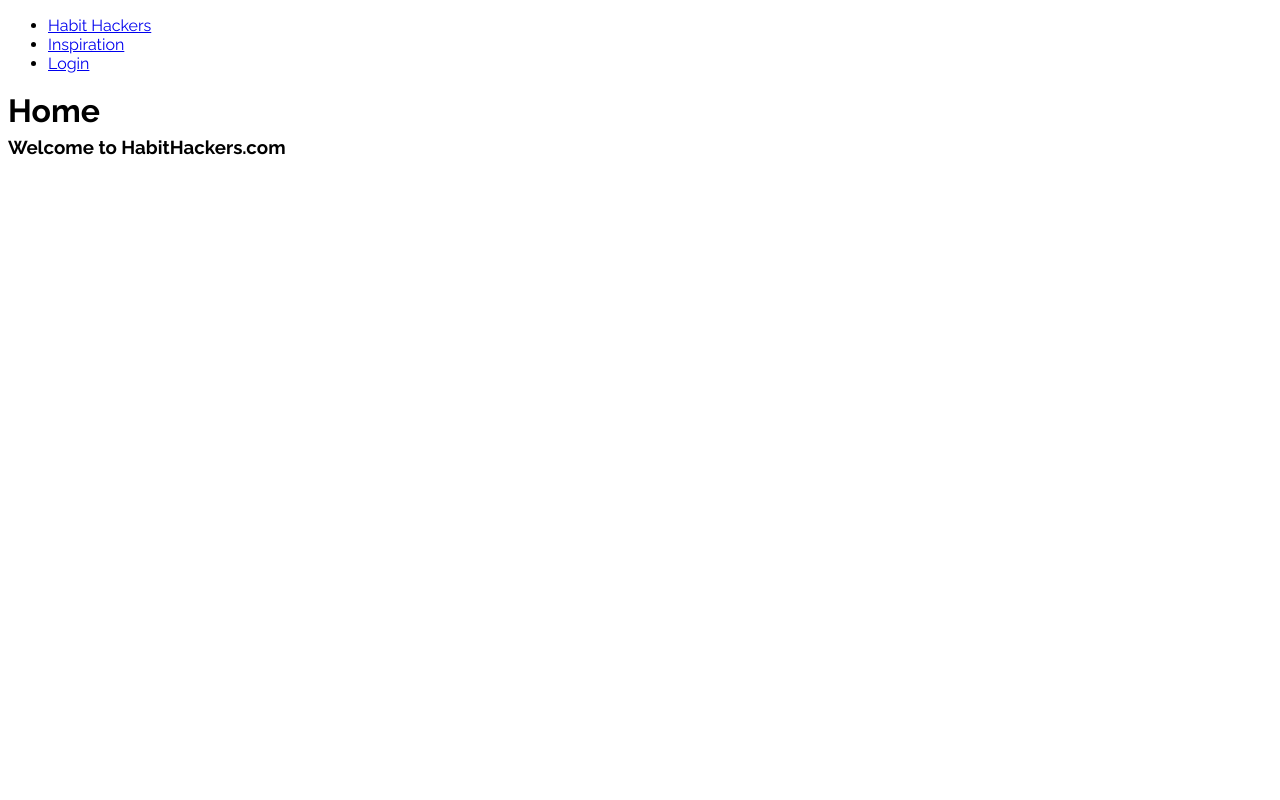
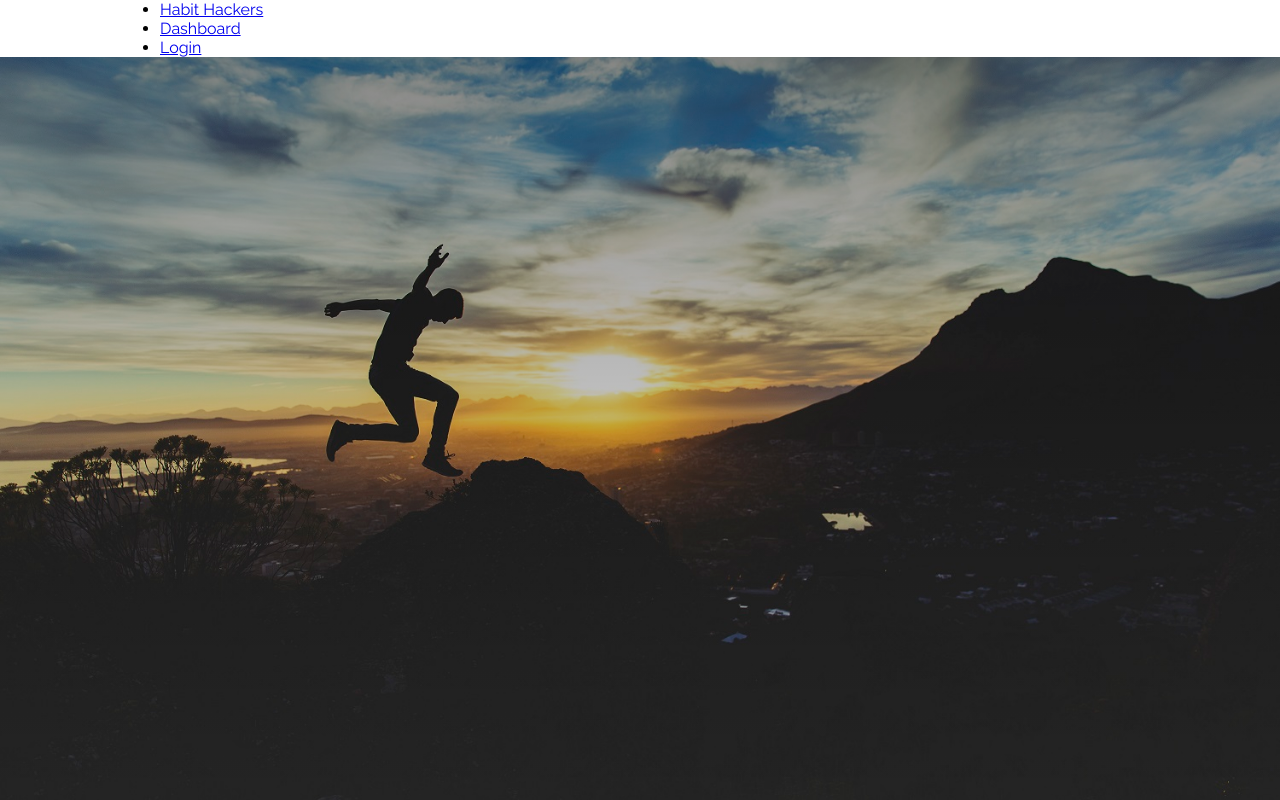
Before and after one commit to atmortensen/habit-hackers, a React app: page / in a window 1280 px wide. Built offline with nearby package versions, Linux system fonts and the light colour scheme; what auth0-lock would draw is missing.

Commit message:
Menu and cover css

```diff
--- /dev/null
+++ b/src/components/menu.js
@@ -0,0 +1,24 @@
+import React, {Component} from 'react'
+import {Link} from 'react-router-dom'
+import auth from '../helpers/auth0'
+import '../css/menu.css'
+
+function LoginDashboard(){
+  return auth.loggedIn() ?
+    <Link to="#" onClick={auth.logout}>Logout</Link> :
+    <Link to="#" onClick={auth.login}>Login</Link>
+}
+
+export default class Layout extends Component {
+  render() {
+    return (
+      <div className="menu-container">
+        <ul className="menu container">
+          <li><Link to="/">Habit Hackers</Link></li>
+          <li><Link to="/dashboard">Dashboard</Link></li>
+          <li><LoginDashboard /></li>
+        </ul>
+      </div>
+    )
+  }
+}
--- a/src/components/modal.js
+++ b/src/components/modal.js
@@ -15,14 +15,12 @@ export default class Modal extends Component {
 		this.openModal = this.openModal.bind(this)
 	}
 
-	closeModal(fromProp){
+	closeModal(){
 		this.setState({
 			opacity: 0,
 			pointerEvents: 'none',
 			marginTop: '-50px'
 		})
-		if(!fromProp)
-			this.props.hideModal()
 	}
 
 	openModal(){
@@ -33,11 +31,15 @@ export default class Modal extends Component {
 		})
 	}
 
+	// changeStateToClose(){
+
+	// }
+
 	componentWillReceiveProps(newProps) {
 		if(newProps.display){
 			this.openModal()
 		} else {
-			this.closeModal(true)
+			this.closeModal()
 		}
 	}
 
@@ -56,7 +58,7 @@ export default class Modal extends Component {
 					}}>
 					<div
 						className="close"
-						onClick={this.closeModal}>
+						onClick={this.props.changeState}>
 						x
 					</div>
 					{this.props.children}
--- a/src/css/main.css
+++ b/src/css/main.css
@@ -1,8 +1,16 @@
-html {
+html, body {
 	font-family: 'Raleway', sans-serif;
+	margin: 0;
+	padding: 0;
+	box-sizing: border-box;
 }
 
 h1, h2, h3, p {
 	margin: 0;
 	line-height: 140%;
 }
+
+.container {
+	width: 1000px;
+	margin: auto;
+}
--- /dev/null
+++ b/src/css/menu.css
@@ -0,0 +1,6 @@
+.menu-container {
+	margin: 0;
+	width: 100%;
+	background: #FFF;
+	position: fixed;
+}
--- a/src/helpers/auth0.js
+++ b/src/helpers/auth0.js
@@ -64,9 +64,9 @@ export class Auth0 extends Component {
 
   logout() {
     // Clear user token and profile data from local storage
+    window.location.replace('/')
     localStorage.removeItem('id_token')
     localStorage.removeItem('profile')
-    window.location.replace('/')
   }
 
   render(){
--- a/src/layout.js
+++ b/src/layout.js
@@ -1,23 +1,12 @@
 import React, {Component} from 'react'
-import {Link} from 'react-router-dom'
-import auth from './helpers/auth0'
+import Menu from './components/menu'
 import './css/main.css'
-
-function LoginDashboard(){
-  return auth.loggedIn() ?
-    <Link to="/dashboard">Dashboard</Link> :
-    <Link to="#" onClick={auth.login.bind(this)}>Login</Link>
-}
 
 export default class Layout extends Component {
   render() {
     return (
       <div>
-        <ul>
-          <li><Link to="/">Habit Hackers</Link></li>
-          <li><Link to="/inspiration">Inspiration</Link></li>
-          <li><LoginDashboard /></li>
-        </ul>
+        <Menu />
         {this.props.children}
       </div>
     )
--- /dev/null
+++ b/src/views/home/cover.js
@@ -0,0 +1,11 @@
+import React, {Component} from 'react'
+
+export default class Cover extends Component {
+  render() {
+    return (
+      <div
+      	className="cover">
+      </div>
+    )
+  }
+}
--- /dev/null
+++ b/src/views/home/home.css
@@ -0,0 +1,12 @@
+.cover {
+	background:
+		linear-gradient(
+      rgba(0, 0, 0, .5),
+      rgba(0, 0, 0, 0)
+    ),
+		url('../../../public/assets/cover.jpeg');
+	background-size: cover;
+	background-position: 35% 20%;
+	height: 100vh;
+	width: 100%;
+}
--- a/src/views/home/home.js
+++ b/src/views/home/home.js
@@ -1,11 +1,12 @@
 import React, {Component} from 'react'
+import Cover from './cover'
+import './home.css'
 
 export default class Home extends Component {
   render() {
     return (
       <div>
-        <h1>Home</h1>
-        <h3>Welcome to HabitHackers.com</h3>
+        <Cover />
       </div>
     )
   }
--- a/src/css/inspiration.css
+++ b/src/views/inspiration/inspiration.css
@@ -31,6 +31,6 @@
 }
 
 .similarList {
-	margin-bottom: 0;
+	margin: 0;
 	min-height: 60px;
 }
--- a/src/views/inspiration/inspiration.js
+++ b/src/views/inspiration/inspiration.js
@@ -57,7 +57,7 @@ export default class Inspiration extends Component {
         <button onClick={this.showModal}>New Habit</button>
         <NewIdeaModal
           ideas={this.state.ideas}
-          hideModal={this.hideModal}
+          changeModalState={this.hideModal}
           display={this.state.showModal}
           updateIdeas={this.updateIdeas} />
         <IdeasList
--- a/src/views/inspiration/newIdea.js
+++ b/src/views/inspiration/newIdea.js
@@ -2,7 +2,7 @@ import React, {Component} from 'react'
 import Modal from '../../components/modal'
 import * as api from './axiosRequests'
 import makeList from './makeList'
-import '../../css/inspiration.css'
+// import '../../css/inspiration.css'
 
 export default class NewIdeaModal extends Component {
 	constructor(){
@@ -32,10 +32,11 @@ export default class NewIdeaModal extends Component {
 
   render() {
     return (
-      <Modal hideModal={this.props.hideModal} display={this.props.display}>
+      <Modal changeState={this.props.changeModalState} display={this.props.display}>
         <h2>New habit idea...</h2>
         <h3>Should be something specific that can be tracked daily.</h3>
 
+        <p>Bad example: Be healthier. Good example: Eat a healthy breakfast.</p>
         <form
           className="newIdeaForm"
           onSubmit={this.submit.bind(this)}>
@@ -48,7 +49,6 @@ export default class NewIdeaModal extends Component {
           	Submit
         	</button>
         </form>
-        <p>Bad example: Be healthier. Good example: Eat a healthy breakfast.</p>
 
         <p className="">Please make sure that your habit doesn't already exist.</p>
         <ul className="similarList">
```
Also changed, not shown: public/assets/cover.jpeg (added).
